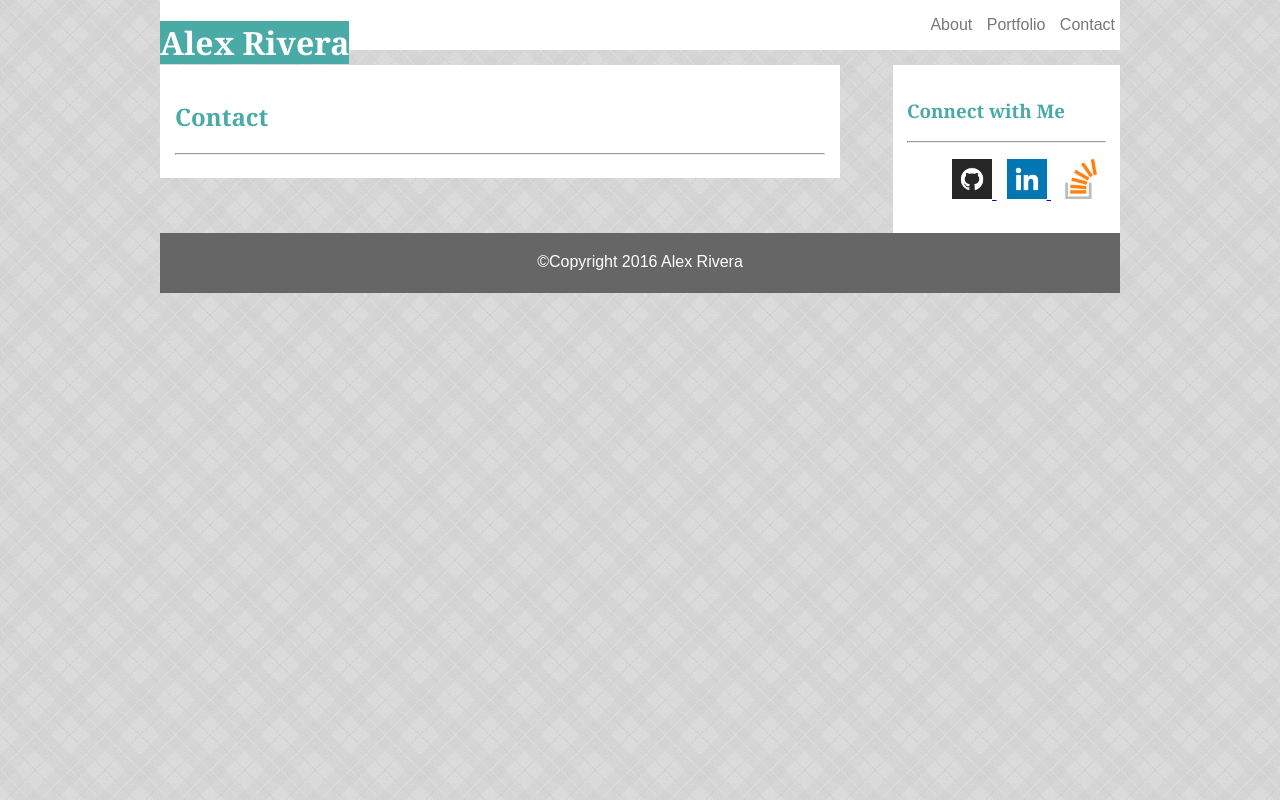
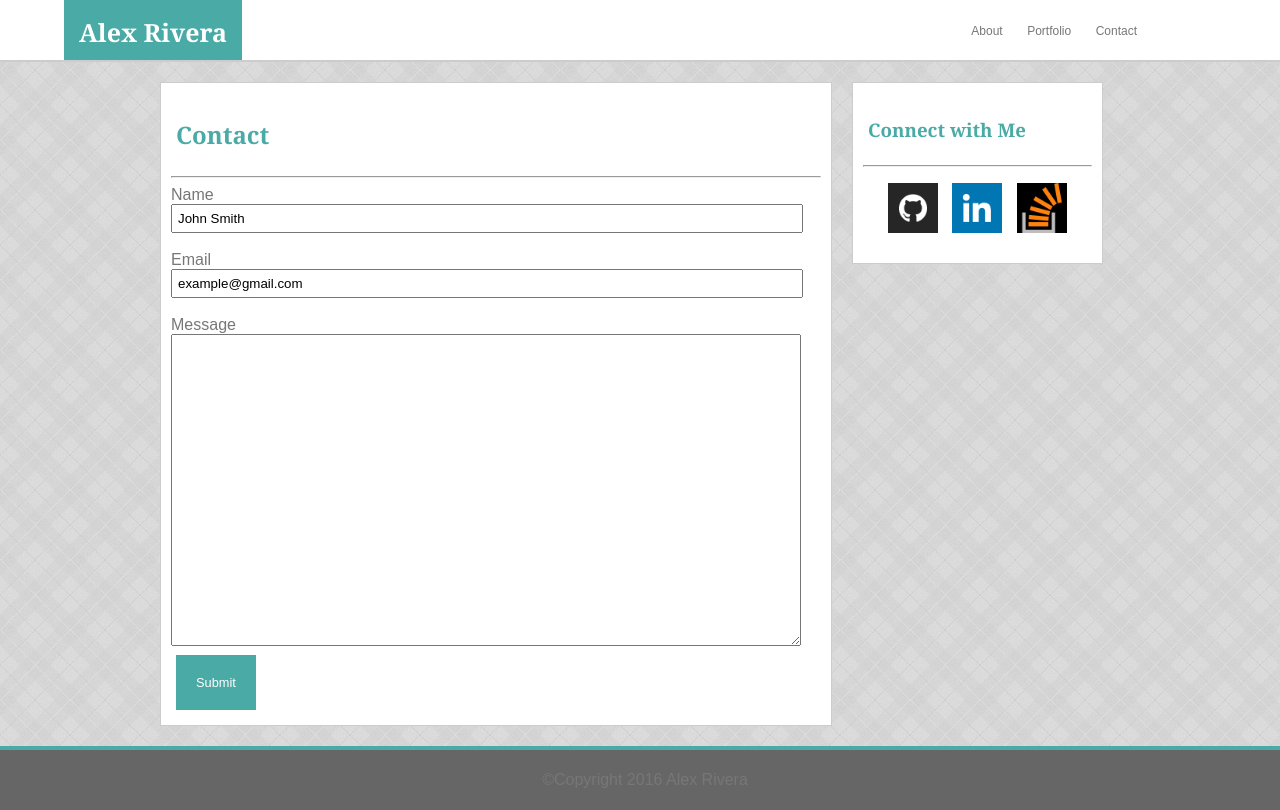
Before and after one commit to tachprime/Basic-Portfolio, a plain HTML site: page contact.html in a window 1280 px wide. Drawn offline with Linux system fonts and the light colour scheme.

Commit message:
updated portfolio.html

```diff
--- a/assets/css/style.css
+++ b/assets/css/style.css
@@ -1,82 +1,135 @@
 body {
-    font-family: 'Arial', 'Helvetica Neue', 'Helvetica', 'sans-serif';
-    background-color: #ffffff;
+    background-image: url(../images/vichy.png);
     color: #777777;
-    max-width: 960px;
-    background-image: url(../images/vichy.png);
-    margin: auto;
-
-}
-
-header {
-    clear: both;
-    background-color: #ffffff;
-    float: left;
-    width: 960px;
-    max-height: 50px;
-    margin-bottom: 15px;
-}
-
-ul li{
-    display: inline;
-    list-style: none;
-    padding: 5px;
+    margin:auto;
+    font-family: Arial, 'Helvetica Neue', Helvetica, sans-serif;
 }
 
 h1 {
-    background-color: #4aaaa5;
     color: #ffffff;
-    float: left;
-    font-family: 'Georgia', 'Times','Times New Roman', 'serif';
-    margin-right: 200px;
-    max-width: inherit;
+    font-family: 'Georgia', Times, 'Times New Roman', serif;
+    font-size: 25px;
+    padding: 15px;
+    margin: auto;
 }
 
 h2, h3 {
     color: #4aaaa5;
-    font-family: 'Georgia', 'Times','Times New Roman', 'serif';
+    font-family: Georgia, Times, 'Times New Roman', serif;
+    padding: 5px;
+}
+
+header {
+    background-color: #ffffff;
+    border-bottom: 2px solid #cccccc;
+    height: 60px;
+    margin-bottom: 20px;
+}
+
+#nameBox {
+    background-color: #4aaaa5;
+    float: left;
+    height: inherit;
+    position: relative;
+    left: 5%;
 }
 
 nav {
-    background-color: #ffffff;
     float: right;
+    margin: auto;
+    padding: 5px;
+    position: relative;
+    right: 10%;
+}
+
+nav a, a:link, a:visited {
+    color: #777777;
+    text-decoration: none;
+}
+
+nav a:hover, .socialIcons img:hover, #subBtn:hover {
+    box-shadow: 0px 0px 40px #00fff2;
+}
+
+nav ul li {
+    display: inline;
+    font-size: .75em;
+    list-style: none;
+    padding: 10px;
+}
+
+.mainContent {
+    clear: both;
+    width: 960px;
+    margin: 20px auto;
+    overflow: auto;
 }
 
 .mainSection {
     background-color: #ffffff;
-    clear: both;
+    border: 1px solid #cccccc;
     float: left;
-    padding: 15px;
+    padding: 10px;
     width: 650px;
 }
 
-.mainSection img{
+.mainSection img {
     float: left;
     margin: 15px;
+    width: 200px;
+    height: 200px;
 }
 
-.socialIcons {
-    align-content: space-between;
-    background-color: #ffffff;
-    float: right;
-    max-width: 270px;
-    padding: 14px;
+.mainSection p {
+    margin: 10px;
+    font-size: .95em;
+    line-height: 1.5em;
+    text-align: left;
 }
 
-.socialIcons img{
-    height: 40px;
-    widows: 40px;
+.mainSection input, textarea {
+    width: 95%;
+    margin: auto;
+    padding: 5px;
+}
+
+.mainSection button {
+    background-color: #4aaaa5;
+    border: none;
+    font-size: .8em;
+    color: #ffffff;
+    padding: 20px;
+    margin: 5px;
+}
+
+.socialIcons  {
+    background-color: #ffffff;
+    border: 1px solid #cccccc;
+    float: left;
+    max-width: 270px;
+    padding: 10px;
+    position: relative;
+    left: 20px;
+}
+
+.socialIcons ul li {
+    display: inline;
+    outline-style: none;
+    padding: 5px;
+    position: relative;
+    right: 20px;
+}
+
+.socialIcons img {
+    width: 50px;
+    height: 50px;
 }
 
 footer {
-    height: 60px;
+    background-color: #666666;
+    border-top: 4px solid #4aaaa5;
+    clear: both;
+    padding: 5px;
     text-align: center;
-    clear: both;
-    background-color: #666666;
+    width: 100%;
 }
-
-footer p{
-    margin: auto;
-    padding: 20px;
-    color: #ffffff;
-}
--- a/contact.html
+++ b/contact.html
@@ -11,13 +11,13 @@
 <body>
 
     <header>
-        <h1>Alex Rivera</h1>
+        <div id="nameBox"><h1>Alex Rivera</h1></div>
 
         <nav>
             <ul>
-                <li>About</li>
-                <li>Portfolio</li>
-                <li>Contact</li>
+                <li><a href="index.html">About</a></li>
+                <li><a href="portfolio.html">Portfolio</a></li>
+                <li><a href="#">Contact</a></li>
             </ul>
         </nav>
     </header>
@@ -26,6 +26,17 @@
         <section class="mainSection">
             <h2>Contact</h2>
             <hr>
+
+            <label>Name<br>
+                <input type="text" value="John Smith"><br>
+            </label><br>
+            <label>Email<br>
+                <input type="email" value="example@gmail.com"><br>
+            </label><br>
+            <label>Message<br>
+                <textarea rows="20"></textarea><br>
+            </label>
+            <button id="subBtn">Submit</button>
         </section>
 
         <aside class="socialIcons">
@@ -45,7 +56,7 @@
                 </li>
                 <li>
                     <a href="#" target="_blank">
-                        <img src="assets/images/Stackoverflow.png" alt="StackOverflow logo">
+                        <img src="assets/images/Stackoverflow.png" alt="StackOverflow logo" style="background-color: black">
                     </a>
                 </li>
             </ul>
@@ -53,7 +64,6 @@
     </div>
 
     <div>
-        <div id="footerBuffer"></div>
         <footer><p>©Copyright 2016 Alex Rivera</p></footer>
     </div>
 
```
Also changed, not shown: index.html (+8 -9 lines), portfolio.html (+65 -0 lines).
